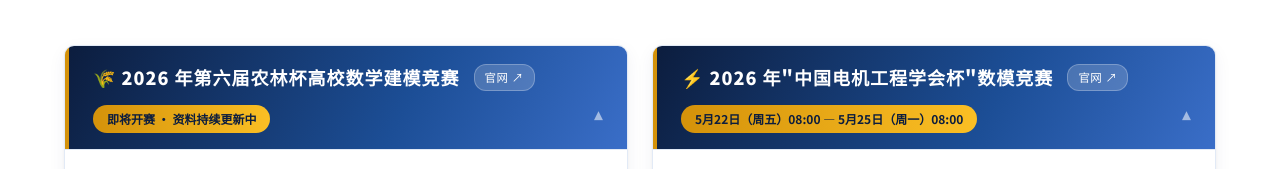
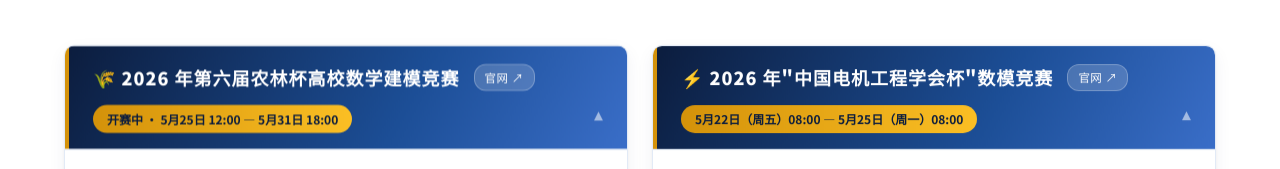
Before and after one commit to BZDmathclub/bzd-website, a plain HTML site: page index.html in a window 1280 px wide. Shown: the part 1446-1615 px from the top of the page. Drawn offline with Linux system fonts and the light colour scheme.

Commit message:
农林杯状态更新：开赛中 5/25 12:00 — 5/31 18:00

```diff
--- a/index.html
+++ b/index.html
@@ -1239,7 +1239,7 @@ a { color:inherit; }
           <div class="comp-title">🌾 2026 年第六届农林杯高校数学建模竞赛</div>
           <a class="comp-official" href="https://new.saikr.com/vse/NLB/2026" target="_blank" rel="noopener">官网 ↗</a>
         </div>
-        <span class="comp-status upcoming">即将开赛 · 资料持续更新中</span>
+        <span class="comp-status upcoming">开赛中 · 5月25日 12:00 — 5月31日 18:00</span>
       </div>
       <div class="comp-card-body">
         <div class="comp-meta">
```
